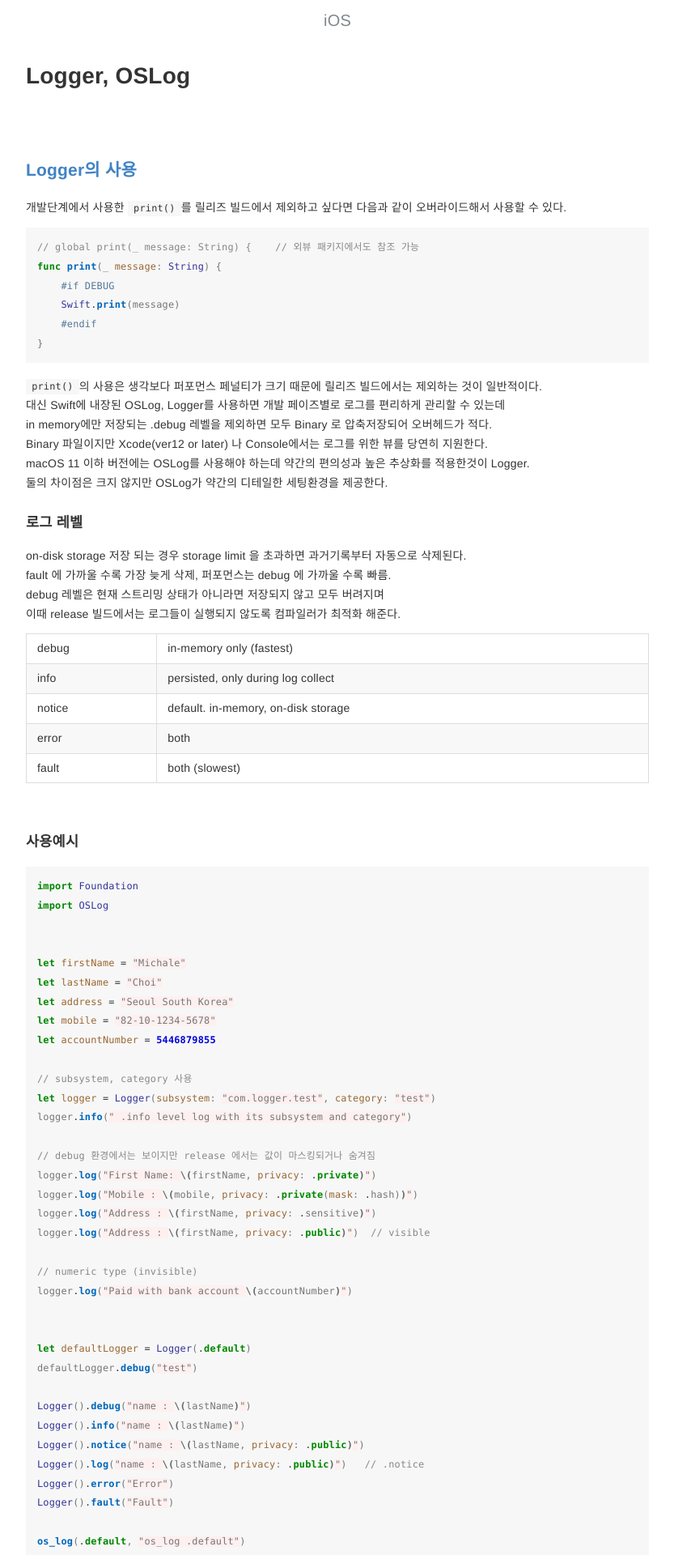
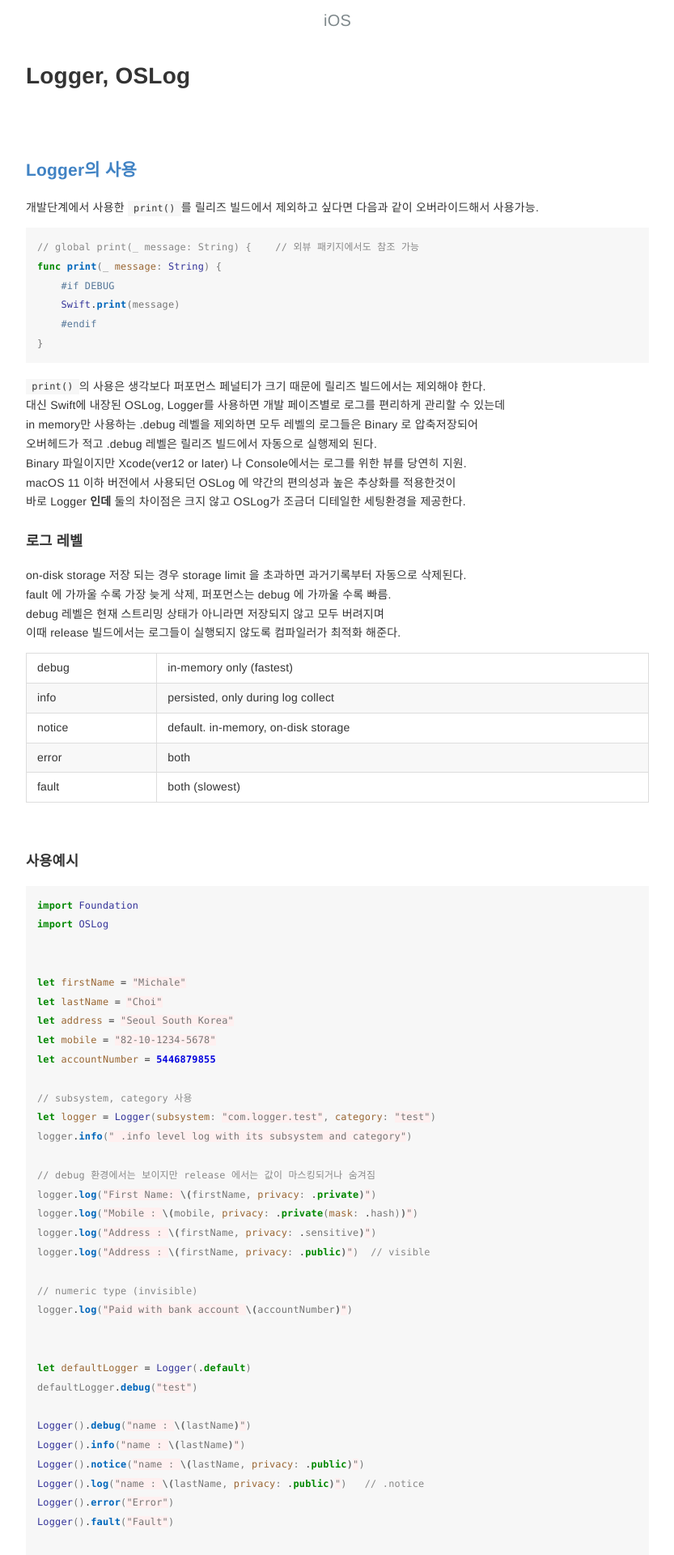
Before and after one commit to nicemiro/nicemiro.github.io, a Jekyll site: the page built from _posts/ios/2024-08-23-OSLog.md, in a window 1280 px wide. Shown: the top 1920 px of the page at 81% size, without its empty margins (223-1056 px from the left). Built offline with Jekyll 4.4.1, drawn with Linux system fonts in a browser that asks for light colours; some of the changed text lies outside the part shown.

Commit message:
save progress

````diff
--- a/_posts/ios/2024-08-23-OSLog.md
+++ b/_posts/ios/2024-08-23-OSLog.md
@@ -10,7 +10,7 @@ published: true
 ---
 <br>
 ### Logger의 사용
-개발단계에서 사용한 `print()`를 릴리즈 빌드에서 제외하고 싶다면 다음과 같이 오버라이드해서 사용할 수 있다.
+개발단계에서 사용한 `print()`를 릴리즈 빌드에서 제외하고 싶다면 다음과 같이 오버라이드해서 사용가능.
 
 ```swift
 // global print(_ message: String) {    // 외뷰 패키지에서도 참조 가능
@@ -20,12 +20,13 @@ func print(_ message: String) {
     #endif
 }
 ```
-`print()`의 사용은 생각보다 퍼포먼스 페널티가 크기 때문에 릴리즈 빌드에서는 제외하는 것이 일반적이다.
+`print()`의 사용은 생각보다 퍼포먼스 페널티가 크기 때문에 릴리즈 빌드에서는 제외해야 한다.
 대신 Swift에 내장된 OSLog, Logger를 사용하면 개발 페이즈별로 로그를 편리하게 관리할 수 있는데
-in memory에만 저장되는 .debug 레벨을 제외하면 모두 Binary 로 압축저장되어 오버헤드가 적다.
-Binary 파일이지만 Xcode(ver12 or later) 나 Console에서는 로그를 위한 뷰를 당연히 지원한다.
-macOS 11 이하 버전에는 OSLog를 사용해야 하는데 약간의 편의성과 높은 추상화를 적용한것이 Logger.
-둘의 차이점은 크지 않지만 OSLog가 약간의 디테일한 세팅환경을 제공한다.
+in memory만 사용하는 .debug 레벨을 제외하면 모두 레벨의 로그들은 Binary 로 압축저장되어
+오버헤드가 적고 .debug 레벨은 릴리즈 빌드에서 자동으로 실행제외 된다.
+Binary 파일이지만 Xcode(ver12 or later) 나 Console에서는 로그를 위한 뷰를 당연히 지원.
+macOS 11 이하 버전에서 사용되던 OSLog 에 약간의 편의성과 높은 추상화를 적용한것이
+바로 Logger **인데** 둘의 차이점은 크지 않고 OSLog가 조금더 디테일한 세팅환경을 제공한다.
 
 #### 로그 레벨
 on-disk storage 저장 되는 경우 storage limit 을 초과하면 과거기록부터 자동으로 삭제된다.
````
